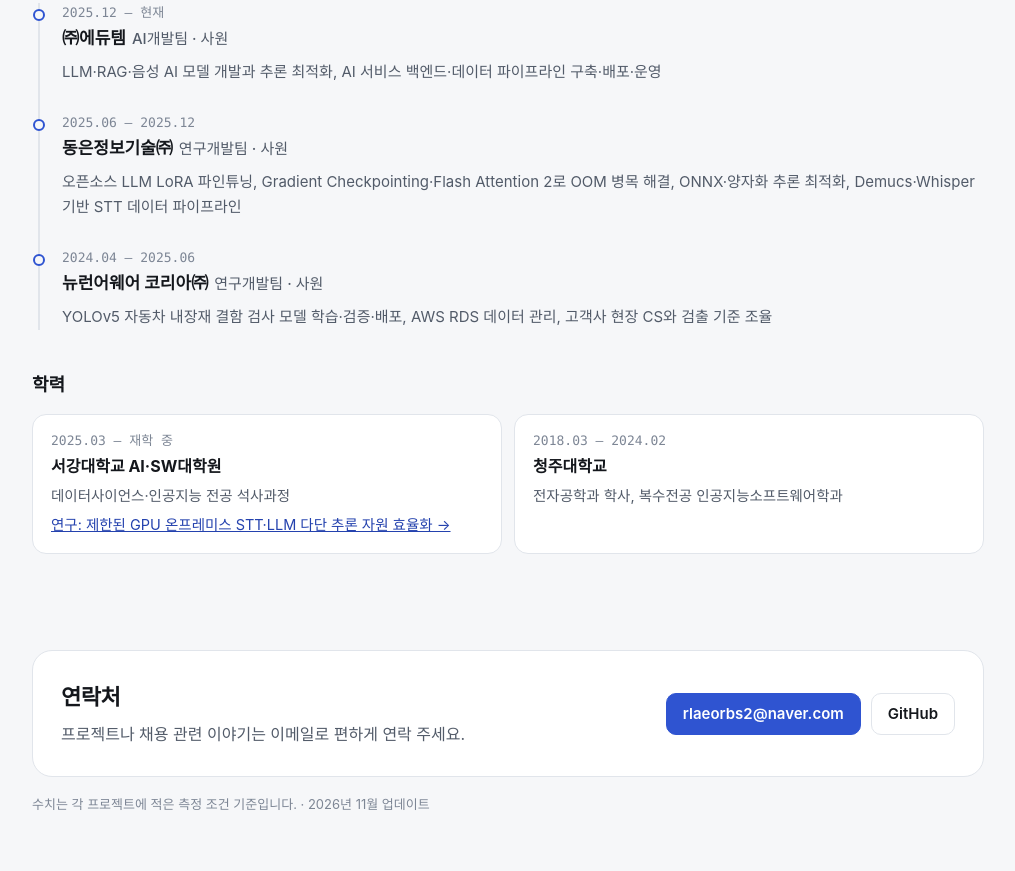
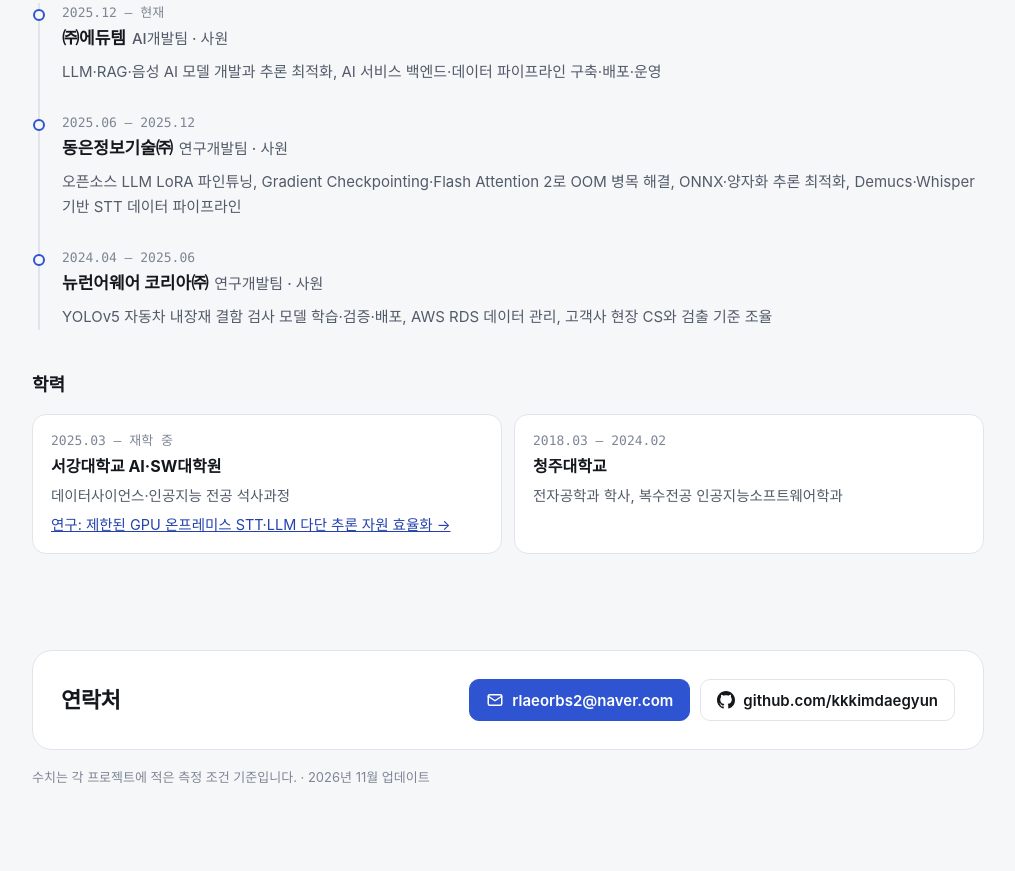
Before and after one commit to kkkimdaegyun/kkkimdaegyun.github.io, a plain HTML site: page index.html in a window 1280 px wide. Shown: the part 9130-10001 px from the top of the page, without its empty margins (132-1147 px from the left). After the commit the page ends 9975 px from the top, so only its background shows below. Drawn offline with Linux system fonts and the light colour scheme; a web font is replaced by a local one.

Commit message:
Show contact addresses instead of the contact sentence
Drop the "편하게 연락 주세요" line from the contact card and show the
full email and GitHub addresses on the buttons, matching the hero.

Co-Authored-By: Claude Opus 5.5 <noreply@anthropic.com>

```diff
--- a/index.html
+++ b/index.html
@@ -224,7 +224,6 @@ a:focus-visible{outline:2px solid var(--accent);outline-offset:2px;border-radius
 .footer{padding-top:96px;padding-bottom:56px}
 .footer-card{background:var(--surface);border:1px solid var(--border);border-radius:20px;padding:28px;display:flex;justify-content:space-between;align-items:center;gap:16px;flex-wrap:wrap}
 .footer-card h2{margin:0;font-size:22px;letter-spacing:-.02em}
-.footer-card p{margin:4px 0 0;color:var(--muted)}
 .footer-card .cta{margin-top:0}
 .footnote{margin:16px 0 0;font-size:13px;color:var(--faint)}
 
@@ -708,13 +707,16 @@ a:focus-visible{outline:2px solid var(--accent);outline-offset:2px;border-radius
 
 <footer class="wrap footer" id="contact">
   <div class="footer-card">
-    <div>
-      <h2>연락처</h2>
-      <p>프로젝트나 채용 관련 이야기는 이메일로 편하게 연락 주세요.</p>
-    </div>
+    <h2>연락처</h2>
     <div class="cta">
-      <a class="btn primary" href="mailto:rlaeorbs2@naver.com">rlaeorbs2@naver.com</a>
-      <a class="btn" href="https://github.com/kkkimdaegyun">GitHub</a>
+      <a class="btn primary" href="mailto:rlaeorbs2@naver.com">
+        <svg viewBox="0 0 24 24" fill="none" stroke="currentColor" stroke-width="2" stroke-linecap="round" stroke-linejoin="round" aria-hidden="true"><rect x="3" y="5" width="18" height="14" rx="2"/><path d="m3 7 9 6 9-6"/></svg>
+        rlaeorbs2@naver.com
+      </a>
+      <a class="btn" href="https://github.com/kkkimdaegyun">
+        <svg viewBox="0 0 16 16" fill="currentColor" aria-hidden="true"><path d="M8 0C3.58 0 0 3.58 0 8c0 3.54 2.29 6.53 5.47 7.59.4.07.55-.17.55-.38 0-.19-.01-.82-.01-1.49-2.01.37-2.53-.49-2.69-.94-.09-.23-.48-.94-.82-1.13-.28-.15-.68-.52-.01-.53.63-.01 1.08.58 1.23.82.72 1.21 1.87.87 2.33.66.07-.52.28-.87.51-1.07-1.78-.2-3.64-.89-3.64-3.95 0-.87.31-1.59.82-2.15-.08-.2-.36-1.02.08-2.12 0 0 .67-.21 2.2.82.64-.18 1.32-.27 2-.27.68 0 1.36.09 2 .27 1.53-1.04 2.2-.82 2.2-.82.44 1.1.16 1.92.08 2.12.51.56.82 1.27.82 2.15 0 3.07-1.87 3.75-3.65 3.95.29.25.54.73.54 1.48 0 1.07-.01 1.93-.01 2.2 0 .21.15.46.55.38A8.013 8.013 0 0 0 16 8c0-4.42-3.58-8-8-8z"/></svg>
+        github.com/kkkimdaegyun
+      </a>
     </div>
   </div>
   <p class="footnote">수치는 각 프로젝트에 적은 측정 조건 기준입니다. · 2026년 11월 업데이트</p>
```
